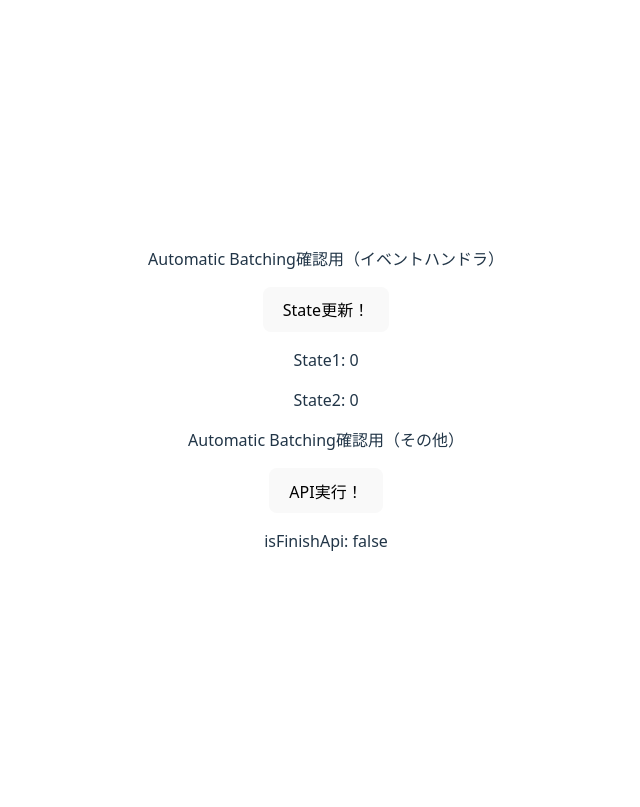
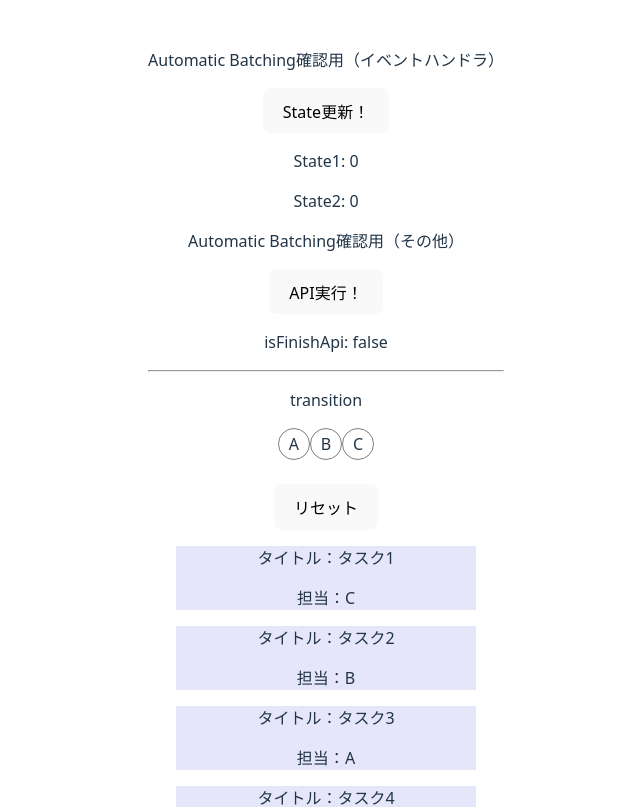
Before and after one commit to Soh1121/React18, a React (Vite) app in the folder react18-explanation-react18/: page / in a window 1280 px wide. Shown: the top 807 px of the page, without its empty margins (314-954 px from the left). Built offline with nearby package versions, Linux system fonts and the light colour scheme.

Commit message:
✨feat: サンプルアプリの作成

```diff
--- a/react18-explanation-react18/src/App.tsx
+++ b/react18-explanation-react18/src/App.tsx
@@ -1,12 +1,15 @@
 import './App.css'
 import { AutoBatchEventHandler } from './components/AutoBatchEventHandler';
 import { AutoBatchOther } from './components/AutoBatchOther';
+import { Transition } from './components/Transition';
 
 function App() {
   return (
     <div className="App">
       <AutoBatchEventHandler />
       <AutoBatchOther />
+      <hr />
+      <Transition />
     </div>
   )
 }
--- /dev/null
+++ b/react18-explanation-react18/src/components/Avatar.tsx
@@ -0,0 +1,22 @@
+import type { ReactNode } from "react";
+
+type Props = {
+    children: ReactNode;
+    isSelected?: boolean;
+    onClick: (assignee: string) => void;
+}
+
+export const Avatar = ({ children, isSelected = false, onClick }: Props) => {
+    const border = isSelected ? '3px solid orange' : '1px solid gray';
+    return (
+        <div style={{
+            width: '30px',
+            height: '30px',
+            border,
+            borderRadius: '50%',
+            textAlign: 'center',
+            lineHeight: '30px',
+            userSelect: 'none',
+        }} onClick={() => onClick(`${children}`)}>{children}</div>
+    );
+};
--- /dev/null
+++ b/react18-explanation-react18/src/components/Transition.tsx
@@ -0,0 +1,61 @@
+import { useState } from "react";
+import { Avatar } from "./Avatar";
+
+type Task = {
+    id: number;
+    title: string;
+    assignee: string;
+};
+
+const member = {
+    a: 'A',
+    b: 'B',
+    c: 'C',
+};
+
+const generateDummyTasks = (): Task[] => {
+    return Array(10000).fill('').map((_, index) => {
+        const addedIndex = index + 1;
+        return {
+            id: addedIndex,
+            title: `タスク${addedIndex}`,
+            assignee: addedIndex % 3 === 0 ? member.a : addedIndex % 2 === 0 ? member.b : member.c,
+        };
+    });
+};
+
+const tasks = generateDummyTasks();
+
+const filteringAssignee = (assignee: string) => {
+    if (assignee === '') return tasks;
+    return tasks.filter((task) => task.assignee === assignee);
+};
+
+export const Transition = () => {
+    const [selectedAssignee, setSelectedAssignee] = useState<string>('');
+    const [taskList, setTaskList] = useState<Task[]>(tasks);
+
+    const onClickAssignee = (assignee: string) => {
+        setSelectedAssignee(assignee);
+        setTaskList(filteringAssignee(assignee));
+    };
+
+    return (
+        <div>
+            <p>transition</p>
+            <div style={{ display: 'flex', justifyContent: 'center'}}>
+                <Avatar isSelected={selectedAssignee === member.a} onClick={onClickAssignee}>{member.a}</Avatar>
+                <Avatar isSelected={selectedAssignee === member.b} onClick={onClickAssignee}>{member.b}</Avatar>
+                <Avatar isSelected={selectedAssignee === member.c} onClick={onClickAssignee}>{member.c}</Avatar>
+            </div>
+            <br />
+            <button type="button" onClick={() => onClickAssignee('')}>リセット</button>
+            {taskList.map((task) => (
+                <div key={task.id} style={{ width: '300px', margin: 'auto', background: 'lavender' }}>
+                    <p>タイトル：{task.title}</p>
+                    <p>担当：{task.assignee}</p>
+                </div>
+            ))}
+        </div>
+    );
+};
```
